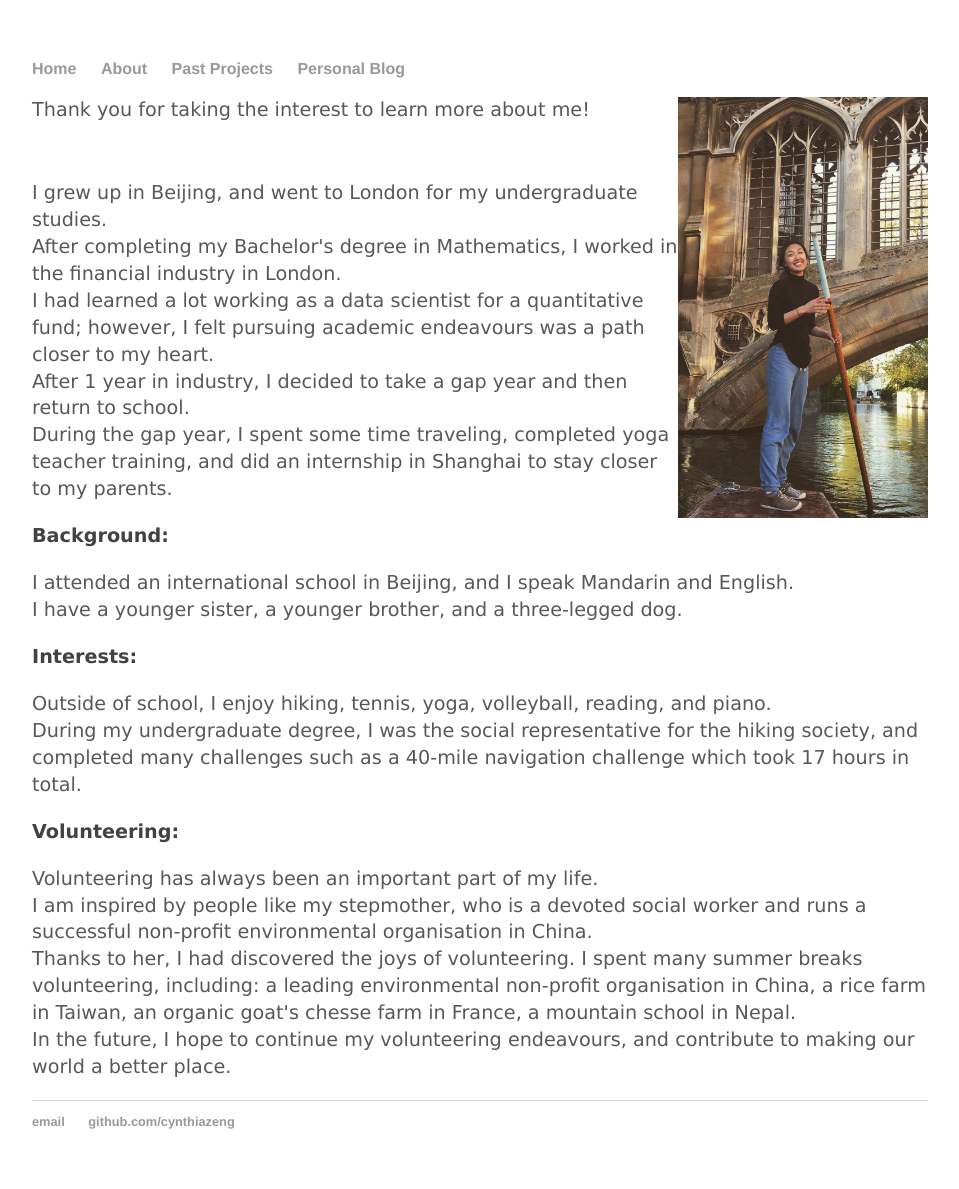
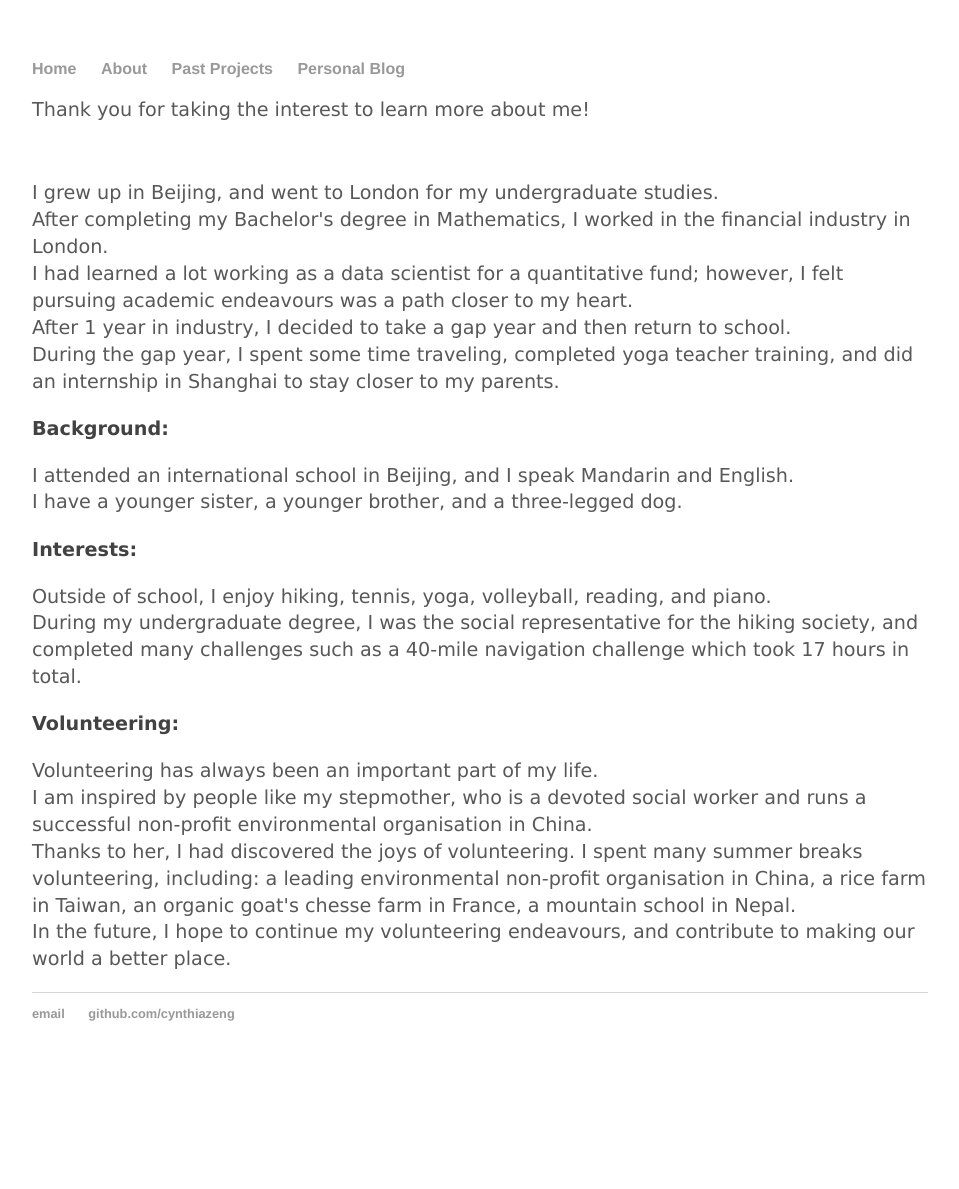
Before and after one commit to cynthia1234/cynthiazeng.github.io, a Jekyll site: the page built from about/index.html, in a window 1280 px wide. Shown: the whole page, without its empty margins (160-1119 px from the left). Built offline with Jekyll 4.4.1, drawn with Linux system fonts in a browser that asks for light colours; after the commit the page ends 1081 px from its top, so only the background shows below that.

Commit message:
Update index.html

```diff
--- a/about/index.html
+++ b/about/index.html
@@ -3,7 +3,7 @@ layout: default
 title: About
 ---
 <div class="blurb">
-<img border="0" style= "float:right" src="/about/photo_punt.JPG" alt="Punting Picture" width="250">
+<!-- <img border="0" style= "float:right" src="/about/photo_punt.JPG" alt="Punting Picture" width="250"> -->
 
 <p>Thank you for taking the interest to learn more about me!  </p>
 <br />
```
